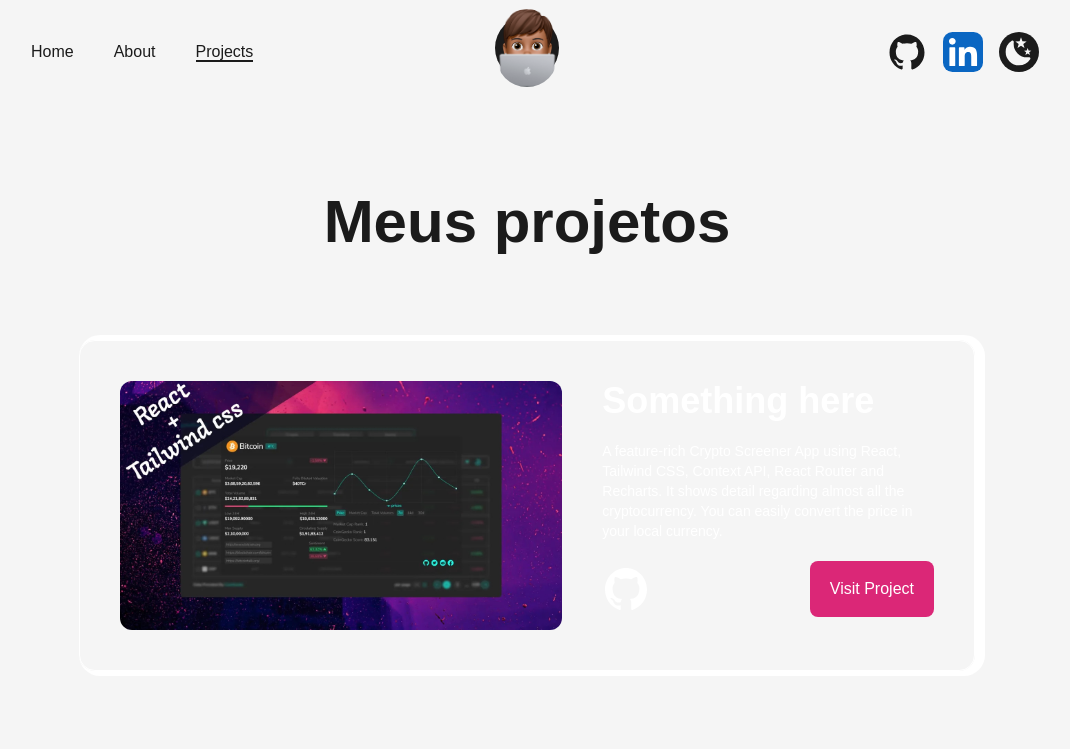
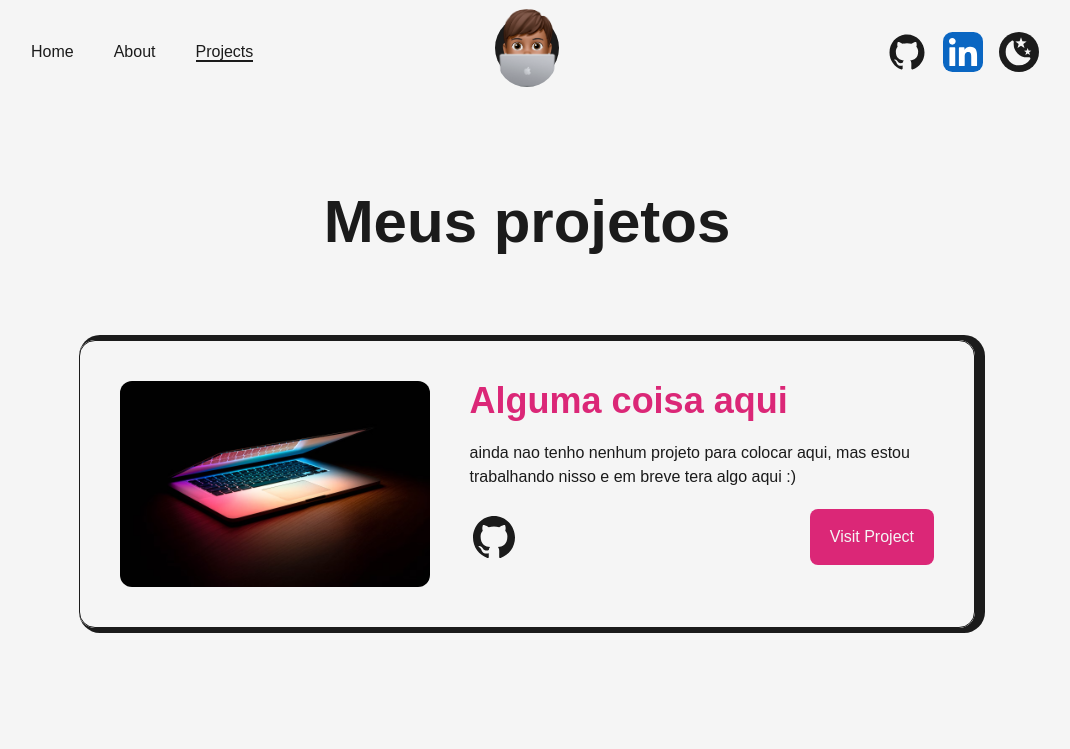
Before and after one commit to Gabrielenke/Portfolio, a React (Vite) app: page /projects in a window 1280 px wide. Shown: the top 749 px of the page, without its empty margins (113-1183 px from the left). Built offline with nearby package versions, Linux system fonts and the light colour scheme.

Commit message:
responsiveness changes on about and projects pages

```diff
--- a/src/components/Education.jsx
+++ b/src/components/Education.jsx
@@ -8,7 +8,7 @@ const Details = ({ type, time, place, info }) => {
 	return (
 		<li
 			ref={ref}
-			className="my-8 first:mt-0 last:mb-0 w-[60%] mx-auto flex flex-col items-center justify-between "
+			className="my-8 first:mt-0 last:mb-0 w-[70%] mx-auto flex flex-col items-center justify-between "
 		>
 			<LiIcon reference={ref} />
 			<motion.div
--- a/src/components/Experience.jsx
+++ b/src/components/Experience.jsx
@@ -8,7 +8,7 @@ const Details = ({ position, company, companyLink, time, address, work }) => {
 	return (
 		<li
 			ref={ref}
-			className="my-8 first:mt-0 last:mb-0 w-[60%] mx-auto flex flex-col items-center justify-between "
+			className="my-8 first:mt-0 last:mb-0 w-[70%] mx-auto flex flex-col items-center justify-between "
 		>
 			<LiIcon reference={ref} />
 			<motion.div
@@ -17,7 +17,7 @@ const Details = ({ position, company, companyLink, time, address, work }) => {
 				transition={{ duration: 0.5, type: "spring" }}
 			>
 				<h3 className="capitalize font-bold text-2xl">
-					{position}&nbsp;{" "}
+					{position}
 					<a
 						href={companyLink}
 						target="_blank"
@@ -74,7 +74,7 @@ const Experience = () => {
 						Strapi, HTML e CSS com TypeScript e JavaScript."
 					/>
 					<Details
-						position="Introdução ao Desenvolvimento Front-End  "
+						position="Introdução ao Desenvolvimento Front-End"
 						company="Meta"
 						time="Junho-2023"
 						work="Um curso on-line sem créditos autorizado pela Meta e ministrado
--- a/src/components/ProjectSec.jsx
+++ b/src/components/ProjectSec.jsx
@@ -1,34 +1,38 @@
 import { GITHUB } from "../images/Icons/export";
 import { Project1 } from "../images/projects/export";
 import { GithubIcon } from "./Icons";
+import { motion } from "framer-motion";
 
 export const ProjectSec = ({ reverse = false }) => {
 	return (
 		<>
-			<div className="text-white  items-center justify-center max-w-[90vw] mx-auto md:w-[70vw] md:items-start p-10 mb-32 border border-solid shadow-[5px_0px_0px_5px] rounded-2xl ">
+			<div className="text-dark dark:text-light  items-center justify-center max-w-[90vw] mx-auto md:w-[70vw] 2xl:w-[60vw] md:items-start p-10 mb-32 border border-solid shadow-[5px_0px_0px_5px] rounded-2xl ">
 				<div
 					className={`flex flex-col gap-10 ${
 						reverse ? "md:flex-row-reverse" : "md:flex-row"
 					}`}
 				>
-					<div className="w-[80vw] self-center ">
+					<div className="w-[80vw] md:w-[40vw] self-center ">
 						<img className="rounded-xl" src={Project1} alt="" />
 					</div>
 					<div className="flex flex-col md:w-[60vw] gap-5">
-						<h4 className="text-4xl font-bold">Something here</h4>
-						<p className="text-sm ">
-							A feature-rich Crypto Screener App using React, Tailwind CSS,
-							Context API, React Router and Recharts. It shows detail regarding
-							almost all the cryptocurrency. You can easily convert the price in
-							your local currency.
+						<h4 className="text-4xl font-bold text-primary dark:text-primaryDark">
+							Alguma coisa aqui
+						</h4>
+						<p className="text-sm md:text-base 2xl:text-lg  ">
+							ainda nao tenho nenhum projeto para colocar aqui, mas estou
+							trabalhando nisso e em breve tera algo aqui :)
 						</p>
 						<div className="flex items-center text-center justify-between gap-5">
-							<a href="/">
+							<motion.a href="/" whileHover={({ scale: 1.05 }, { y: -4 })}>
 								<GithubIcon className="!w-12" />
-							</a>
-							<a className=" flex items-center justify-center text-center gap-2 px-5 py-5  bg-primary dark:bg-primaryDark rounded-lg">
+							</motion.a>
+							<motion.a
+								className=" flex items-center justify-center text-center gap-2 px-5 py-5  bg-primary dark:bg-primaryDark rounded-lg cursor-pointer text-light "
+								whileHover={{ scale: 1.05 }}
+							>
 								Visit Project
-							</a>
+							</motion.a>
 						</div>
 					</div>
 				</div>
--- a/src/components/Skills.jsx
+++ b/src/components/Skills.jsx
@@ -16,7 +16,7 @@ const Skills = () => {
 						</h2>
 					</div>
 				</div>
-				<div className="flex gap-10  mt-10  w-[100vw] justify-center mx-auto flex-wrap md:w-[50vw] ">
+				<div className="flex gap-10  mt-10  w-[100vw] justify-center mx-auto flex-wrap md:w-[80vw] ">
 					{skillsImages.map((skill) => (
 						<motion.div
 							key={skill.title}
@@ -29,7 +29,10 @@ const Skills = () => {
 							 shadow-dark shadow-[5px_0px_0px_5px] rounded-2xl border-solid border-dark
 
 
-							 dark:shadow-[#000] dark:border-white"
+							 dark:shadow-[#000] dark:border-white
+
+							 md:h-[20vh]
+							 "
 						>
 							<div className="text-dark dark:text-white ">
 								<img
--- a/src/pages/About.jsx
+++ b/src/pages/About.jsx
@@ -3,20 +3,26 @@ import { FotoAbout } from "../images/profile/export";
 import Skills from "../components/Skills";
 import Experience from "../components/Experience";
 import Education from "../components/Education";
+import { motion } from "framer-motion";
 
 const about = () => {
 	return (
 		<>
 			<main className="flex flex-col w-full items-center justify-center  dark:text-light ">
-				<section className="flex flex-col gap-20 min-h-screen items-center justify-center">
+				<section className="flex flex-col gap-20 min-h-screen items-center justify-center ">
 					<AnimatedText
-						text={`practice makes perfect`}
-						className="!text-4xl !mt-16 "
+						text={`Practice makes perfect`}
+						className="!text-4xl md:!text-6xl !mt-16 md:!mt-0 md:!mb-20 "
 					/>
-					<div className="flex flex-col-reverse w-full items-center justify-center mx-auto gap-20 ">
+					<div
+						className="flex flex-col-reverse 	mb-32  w-full items-center justify-center mx-auto gap-20
+						md:flex-row md:w-[60vw]
+
+					"
+					>
 						<div
 							className=" flex  w-[80vw] flex-col items-start
-						 self-center justify-center gap-2 mb-32"
+						 self-center justify-center gap-2 "
 						>
 							<h2 className="mb-4 text-4xl font-bold uppercase text-dark/75 dark:text-light/75">
 								About
@@ -36,13 +42,16 @@ const about = () => {
 							</p>
 						</div>
 
-						<div className="w-[50vw]  rounded-full  ">
+						<motion.div
+							className="w-[50vw]  rounded-full  "
+							whileHover={({ scale: 1.1 }, { y: -10 })}
+						>
 							<img
 								src={FotoAbout}
 								alt="gabrielenke"
-								className="w-full h-auto rounded-2xl"
+								className="w-full h-auto   "
 							/>
-						</div>
+						</motion.div>
 					</div>
 				</section>
 
```
Also changed, not shown: src/images/projects/crypto-screener-cover-image.jpg.
